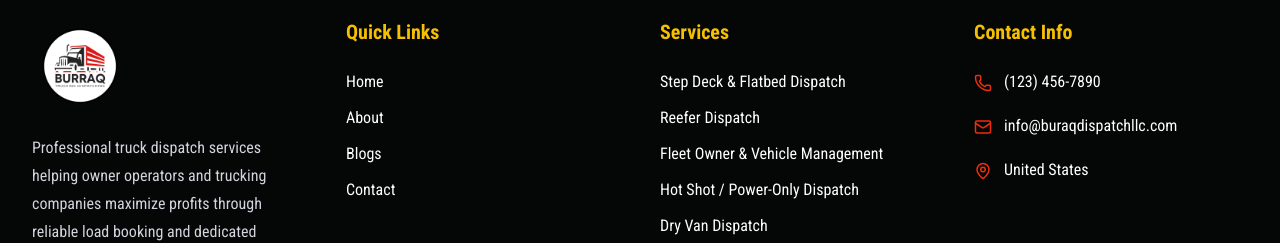
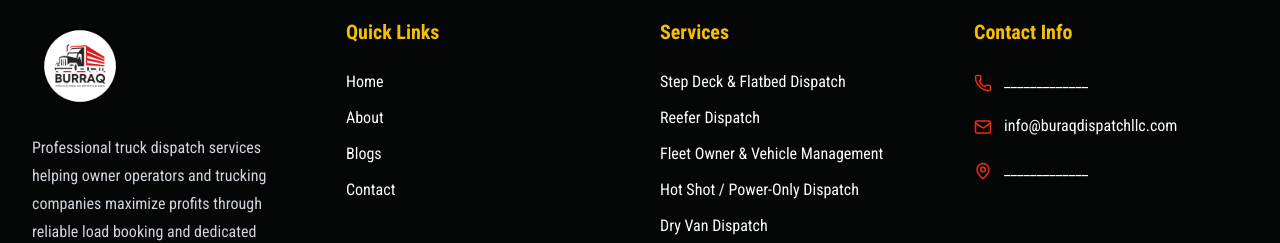
Before and after one commit to hunzilah-anwar/burraq-dispatch-website, a React (Vite) app: page /blog in a window 1280 px wide. Shown: the part 1876-2119 px from the top of the page. Built offline with nearby package versions, Linux system fonts and the light colour scheme.

Commit message:
pages completed

```diff
--- a/src/components/Footer.jsx
+++ b/src/components/Footer.jsx
@@ -98,7 +98,7 @@ const Footer = () => {
             <div className="space-y-5">
               <div className="flex gap-3">
                 <Phone className="text-main mt-1" size={18} />
-                <span>(123) 456-7890</span>
+                <span>_____________</span>
               </div>
 
               <div className="flex gap-3">
@@ -108,7 +108,7 @@ const Footer = () => {
 
               <div className="flex gap-3">
                 <MapPin className="text-main mt-1" size={18} />
-                <span>United States</span>
+                <span>_____________</span>
               </div>
             </div>
           </div>
```
